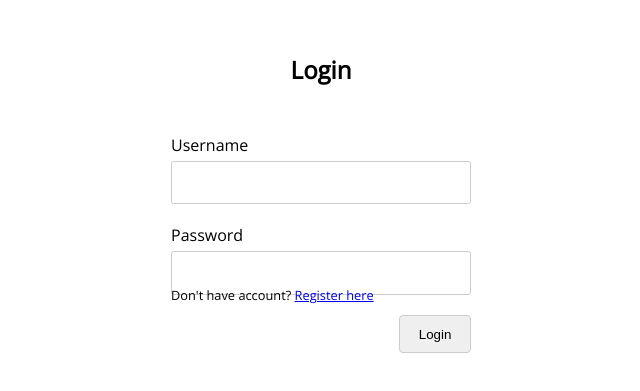
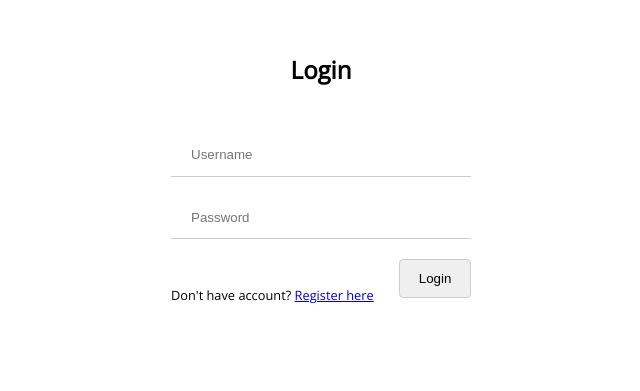
Before and after one commit to zafar-saleem/dailytime-app, a React (Create React App) app: page / in a window 1280 px wide. Shown: the part 121-512 px from the top of the page, without its empty margins (319-959 px from the left). Built offline with nearby package versions, Linux system fonts and the light colour scheme.

Commit message:
Changed login and registration form styles

```diff
--- a/src/components/authentication.css
+++ b/src/components/authentication.css
@@ -27,8 +27,8 @@ form {
   width: stretch;
   padding: 1em 1.5em;
   margin-bottom: 1.5em;
-  border-radius: .2em;
-  border: 1px solid #cbcccd;
+  border: 0px solid #cbcccd;
+  border-bottom: 1px solid #cbcccd;
   /*background-color: #d9dbdc;*/
 }
 
--- a/src/components/loginPage.js
+++ b/src/components/loginPage.js
@@ -60,12 +60,10 @@ class LoginPage extends Component {
         }
         <form onSubmit={this.onHandleLogin}>
           <div>
-            <label className="labels" htmlFor="username">Username</label>
-            <input type="text" name="username" className="fields" id="username" />
+            <input type="text" name="username" className="fields" id="username" placeholder="Username" />
           </div>
           <div>
-            <label className="labels" htmlFor="password">Password</label>
-            <input type="password" name="password" className="fields" id="password" />
+            <input type="password" name="password" className="fields" id="password" placeholder="Password" />
           </div>
           <div>
             <button className="btn btn-login">Login</button>
--- a/src/components/registerPage.js
+++ b/src/components/registerPage.js
@@ -33,16 +33,13 @@ class RegisterPage extends Component {
         {!isSuccess ? <div className="error">{message}</div> : <Redirect to='login' />}
         <form onSubmit={this.onHandleRegistration}>
           <div>
-            <label className="labels" htmlFor="name">Name</label>
-            <input type="text" name="name" className="fields" id="name" />
+            <input type="text" name="name" className="fields" id="name" placeholder="Fullname" />
           </div>
           <div>
-            <label className="labels" htmlFor="username">Username</label>
-            <input type="text" name="username" className="fields" id="username" />
+            <input type="text" name="username" className="fields" id="username" placeholder="Username" />
           </div>
           <div>
-            <label className="labels" htmlFor="password">Password</label>
-            <input type="password" name="password" className="fields" id="password" />
+            <input type="password" name="password" className="fields" id="password" placeholder="Password" />
           </div>
           <div>
             <button className="btn btn-register">Register</button>
```
